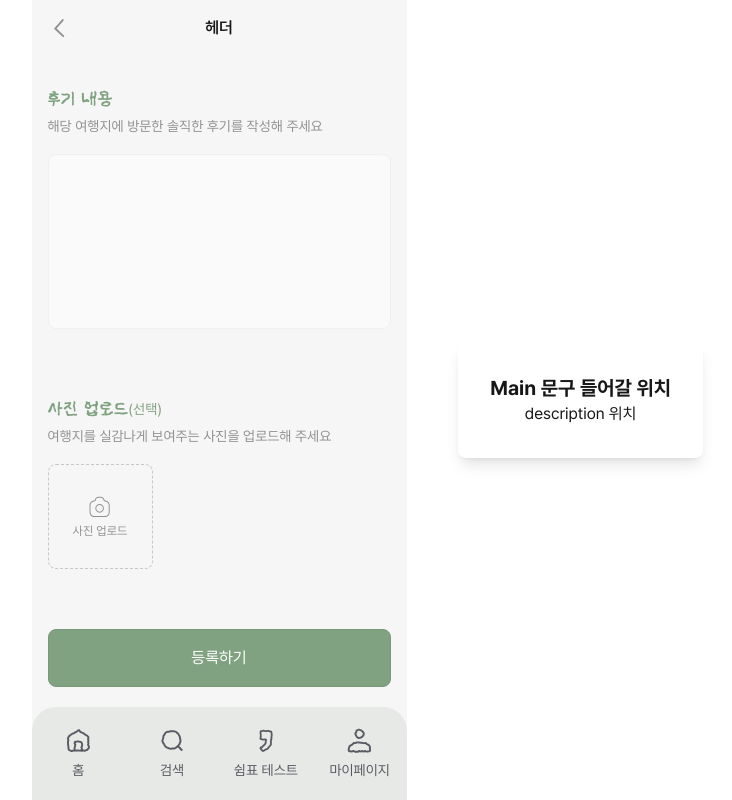
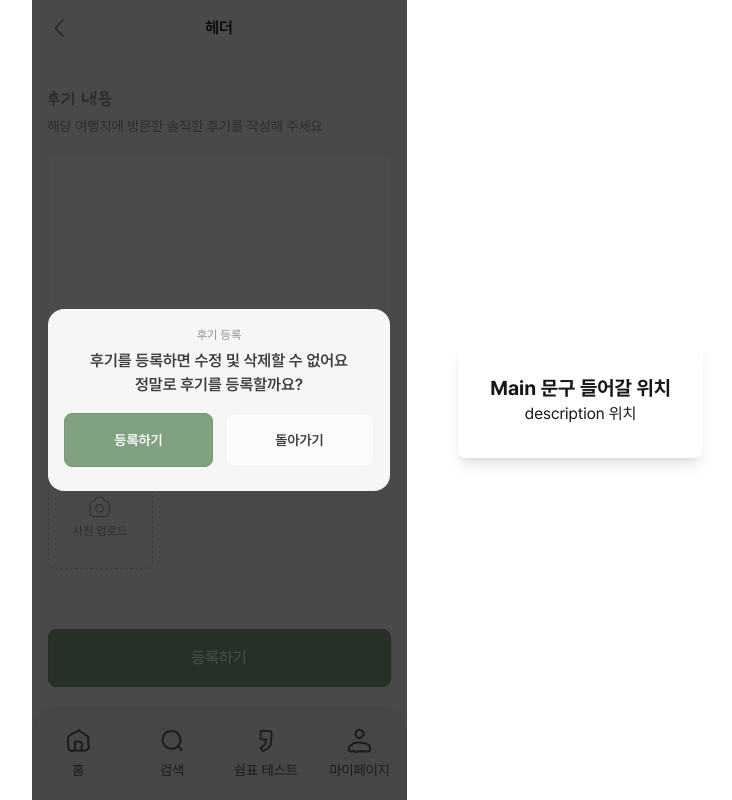
Before and after one commit to ShimPyoSo/ShimPyo_FE, a Next.js app: page /category/1/1/review/write in a window 1280 px wide. Both pictures are taken after a click on the button "등록하기". Shown: the whole page, without its empty margins (421-1153 px from the left). Built offline with nearby package versions, Linux system fonts and the light colour scheme; a web font is replaced by a local one.

Commit message:
[Design] confirm modal design

```diff
--- /dev/null
+++ b/src/app/(_components)/UI/Confirm.tsx
@@ -0,0 +1,46 @@
+'use client';
+
+import { motion } from 'framer-motion';
+
+interface ConfirmProps {
+  title: string;
+  description: string;
+  confirmText: string;
+  cancelText: string;
+  setIsOpen: React.Dispatch<React.SetStateAction<boolean>>;
+}
+
+export default function Confirm({ title, description, confirmText, cancelText, setIsOpen }: ConfirmProps) {
+  return (
+    <div className="fixed inset-0 z-[9999] flex items-center justify-center">
+      <motion.div
+        className="bg-black/70 w-[375px] h-full flex items-center justify-center"
+        initial={{ opacity: 0 }}
+        animate={{ opacity: 1 }}
+        exit={{ opacity: 0 }}
+      >
+        <motion.div
+          className="w-[342px] h-[182px] rounded-2xl px-[16px] py-[18px] bg-w1"
+          initial={{ opacity: 0, y: 30 }}
+          animate={{ opacity: 1, y: 0 }}
+          exit={{ opacity: 0, y: 30 }}
+          transition={{ duration: 0.25, ease: 'easeOut' }}
+        >
+          <p className="text-xs text-g1 tracking-[-2%] text-center">{title}</p>
+          <p className="mt-[6px] font-semibold text-b1 whitespace-pre-line text-center">{description}</p>
+          <div className="mt-[16px] flex items-center justify-between gap-[12px]">
+            <button className="grow-1 py-[16px] bg-gn1 border border-gn5 text-white text-sm font-semibold rounded-lg text-center">
+              {confirmText}
+            </button>
+            <button
+              className="grow-1 py-[16px] bg-[#fbfbfb] border border-w4 text-b1 text-sm font-semibold rounded-lg text-center"
+              onClick={() => setIsOpen(false)}
+            >
+              {cancelText}
+            </button>
+          </div>
+        </motion.div>
+      </motion.div>
+    </div>
+  );
+}
--- a/src/app/(_routes)/category/[type]/[id]/review/write/page.tsx
+++ b/src/app/(_routes)/category/[type]/[id]/review/write/page.tsx
@@ -1,14 +1,34 @@
+'use client';
+
+import Confirm from '@/app/(_components)/UI/Confirm';
 import ImageList from '@/app/(_components)/category/review/ImageList';
 import ReviewInput from '@/app/(_components)/category/review/ReviewInput';
+import { useState } from 'react';
 
 export default function ReviewWrite() {
+  const [isOpen, setIsOpen] = useState(false);
+
   return (
+    <>
       <div className="min-h-full bg-w1 px-[16px]">
         <ReviewInput />
         <ImageList />
-      <button className="mt-[60px] mb-[40px] w-full py-[16px] bg-gn1 border border-gn5 rounded-lg text-white tracking-[-1.3%]">
+        <button
+          className="mt-[60px] mb-[40px] w-full py-[16px] bg-gn1 border border-gn5 rounded-lg text-white tracking-[-1.3%]"
+          onClick={() => setIsOpen(true)}
+        >
           등록하기
         </button>
       </div>
+      {isOpen && (
+        <Confirm
+          title={'후기 등록'}
+          description={'후기를 등록하면 수정 및 삭제할 수 없어요\n정말로 후기를 등록할까요?'}
+          confirmText={'등록하기'}
+          cancelText={'돌아가기'}
+          setIsOpen={setIsOpen}
+        />
+      )}
+    </>
   );
 }
```
Lines whose indentation alone changed are shown as unchanged.
